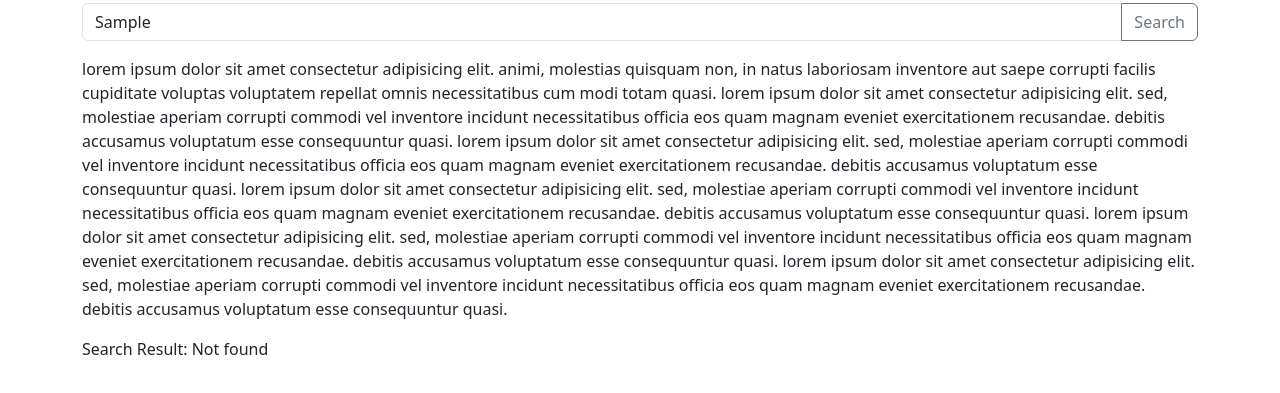
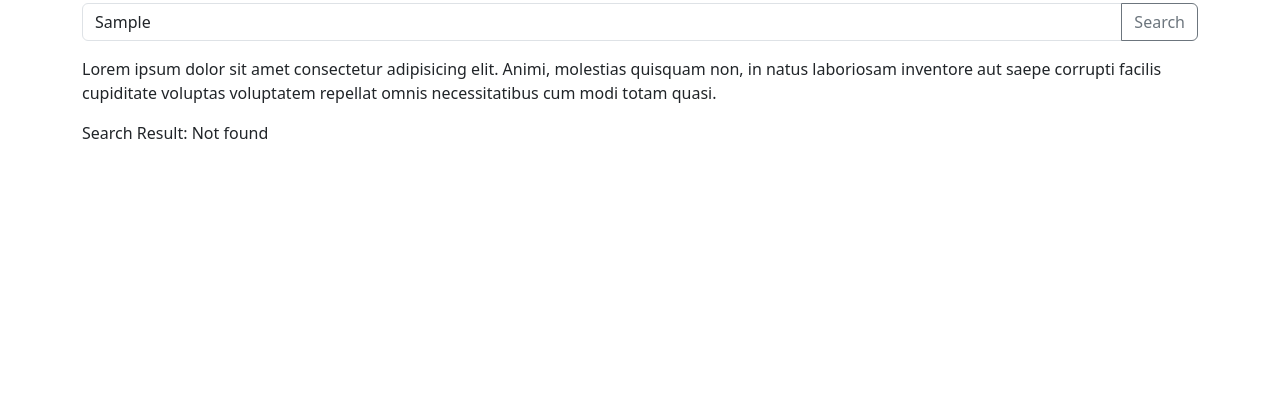
Before and after one commit to Rayan200013/coderbyte, a plain HTML site: page index.html in a window 1280 px wide. Both pictures are taken after typing "Sample" into the empty fields and a click on the button "Search". Shown: the part 53-446 px from the top of the page. Drawn offline with nearby package versions, Linux system fonts and the light colour scheme.

Commit message:
new submit

```diff
--- a/index.html
+++ b/index.html
@@ -44,36 +44,6 @@
         molestias quisquam non, in natus laboriosam inventore aut saepe corrupti
         facilis cupiditate voluptas voluptatem repellat omnis necessitatibus cum
         modi totam quasi.
-        <br />
-        <br />
-        Lorem ipsum dolor sit amet consectetur adipisicing elit. Sed, molestiae
-        aperiam corrupti commodi vel inventore incidunt necessitatibus officia
-        eos quam magnam eveniet exercitationem recusandae. Debitis accusamus
-        voluptatum esse consequuntur quasi.
-        <br />
-        <br />
-        Lorem ipsum dolor sit amet consectetur adipisicing elit. Sed, molestiae
-        aperiam corrupti commodi vel inventore incidunt necessitatibus officia
-        eos quam magnam eveniet exercitationem recusandae. Debitis accusamus
-        voluptatum esse consequuntur quasi.
-        <br />
-        <br />
-        Lorem ipsum dolor sit amet consectetur adipisicing elit. Sed, molestiae
-        aperiam corrupti commodi vel inventore incidunt necessitatibus officia
-        eos quam magnam eveniet exercitationem recusandae. Debitis accusamus
-        voluptatum esse consequuntur quasi.
-        <br />
-        <br />
-        Lorem ipsum dolor sit amet consectetur adipisicing elit. Sed, molestiae
-        aperiam corrupti commodi vel inventore incidunt necessitatibus officia
-        eos quam magnam eveniet exercitationem recusandae. Debitis accusamus
-        voluptatum esse consequuntur quasi.
-        <br />
-        <br />
-        Lorem ipsum dolor sit amet consectetur adipisicing elit. Sed, molestiae
-        aperiam corrupti commodi vel inventore incidunt necessitatibus officia
-        eos quam magnam eveniet exercitationem recusandae. Debitis accusamus
-        voluptatum esse consequuntur quasi.
       </p>
 
       <!-- Result display -->
@@ -98,25 +68,36 @@
       searchButton.addEventListener("click", performSearch);
 
       function performSearch() {
-        const searchTerm = searchInput.value.toLowerCase();
-        const textContent = textToSearch.textContent.toLowerCase();
+        const searchTerm = searchInput.value;
+        const textContent = textToSearch.innerHTML;
 
         // Remove previous highlighting
-        textToSearch.innerHTML = textContent;
+        removeHighlights();
 
-        // Check if the search term exists in the text
-        if (textContent.includes(searchTerm)) {
-          const regex = new RegExp(searchTerm, "gi"); // 'gi' for global and case-insensitive matching
-          const highlightedText = textContent.replace(
-            regex,
-            (match) => `<span class="highlight">${match}</span>`
-          );
-          textToSearch.innerHTML = highlightedText;
+        // Check if the search term exists in the text (case-insensitive)
+        const regex = new RegExp(searchTerm, "gi"); // 'gi' for global and case-insensitive matching
+        const matches = textContent.match(regex);
+
+        if (matches && matches.length > 0) {
+          matches.forEach((match) => {
+            textToSearch.innerHTML = textToSearch.innerHTML.replace(
+              match,
+              `<span class="highlight">${match}</span>`
+            );
+          });
           searchResult.textContent = `Search Result: ${searchTerm}`;
         } else {
           searchResult.textContent = "Search Result: Not found";
         }
       }
+
+      // Function to remove previous highlights
+      function removeHighlights() {
+        const highlights = textToSearch.querySelectorAll(".highlight");
+        highlights.forEach((highlight) => {
+          highlight.outerHTML = highlight.innerHTML;
+        });
+      }
     </script>
   </body>
 </html>
```
